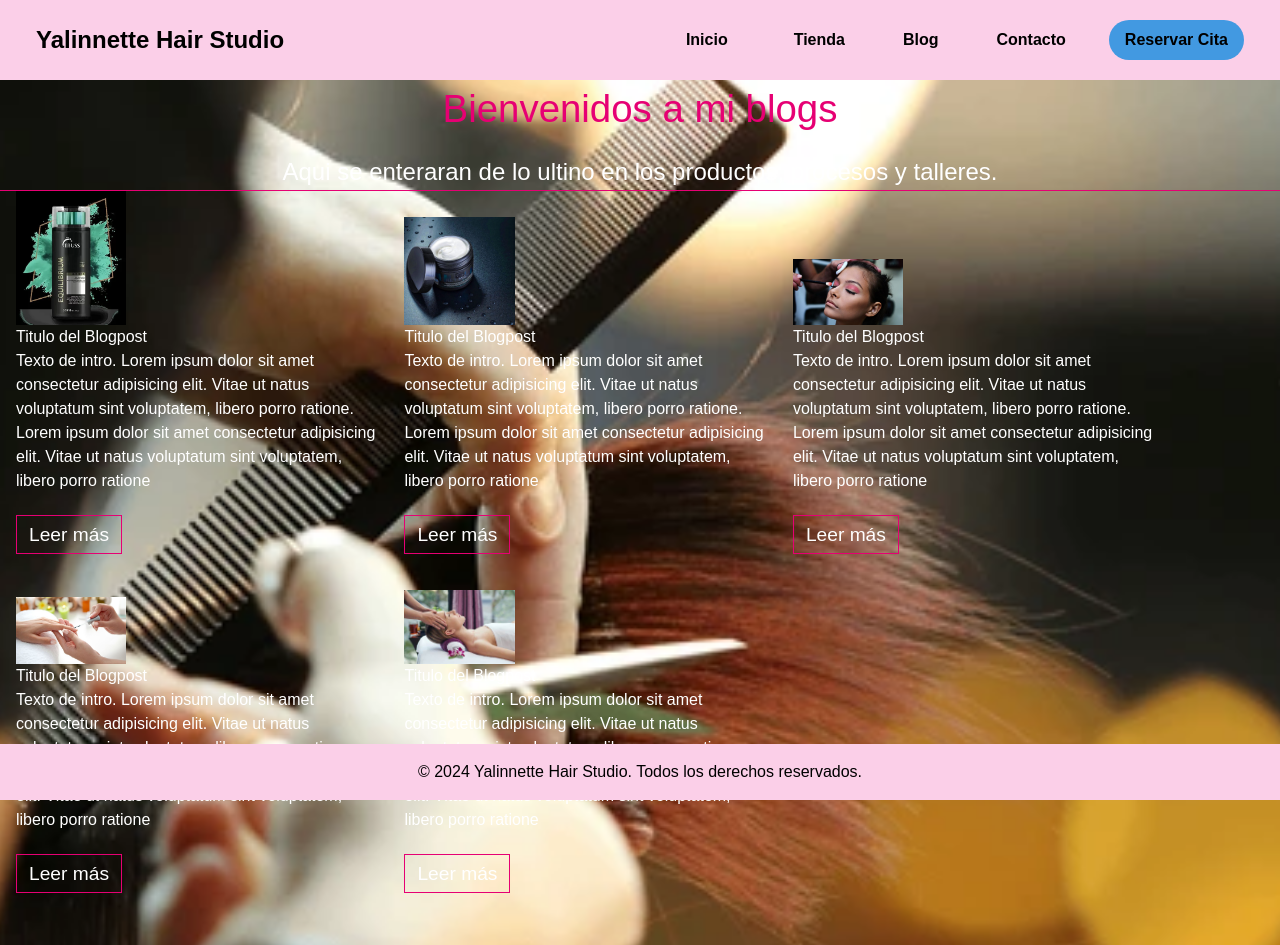
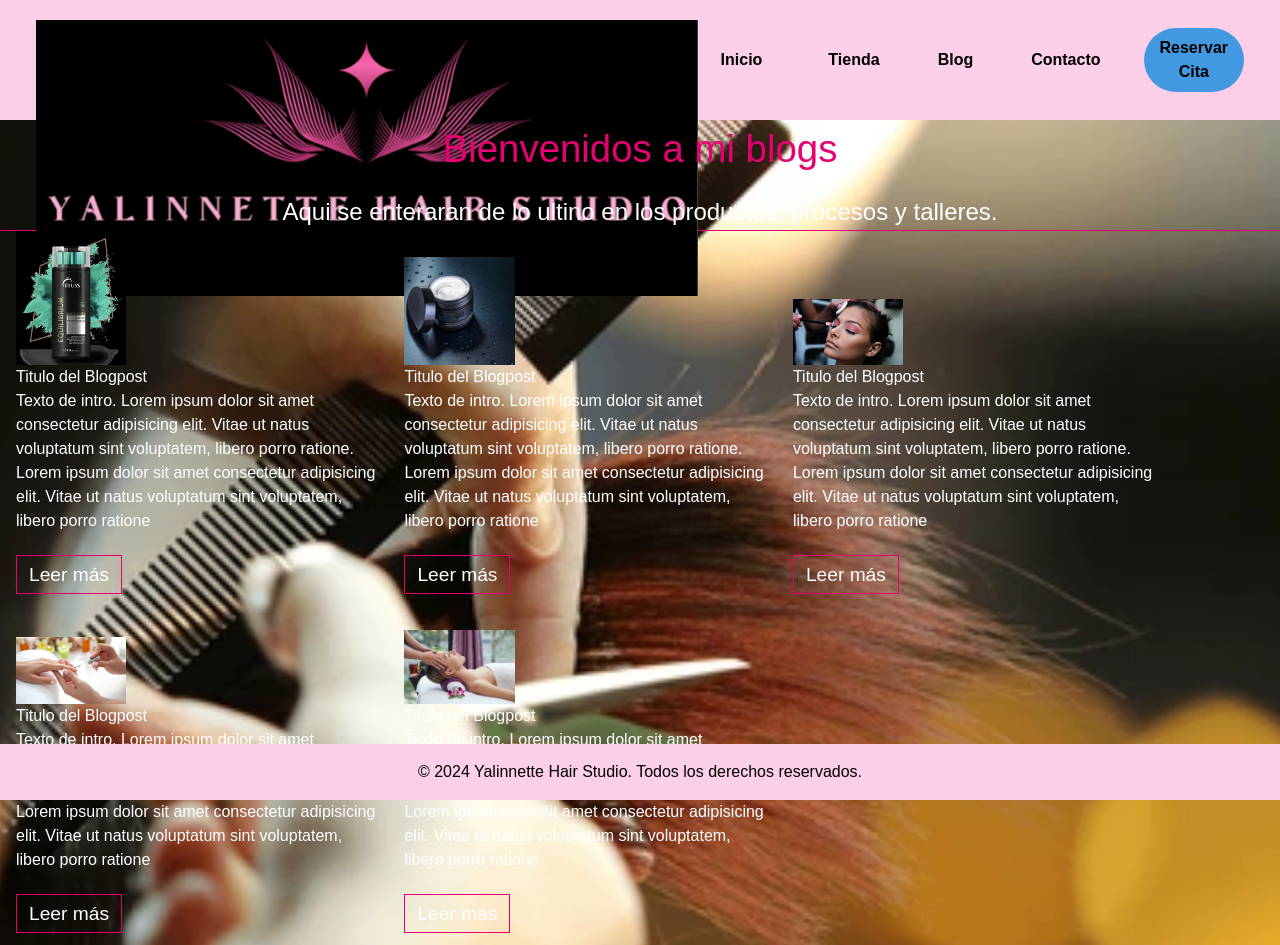
Before and after one commit to raf-rodriguez/HairStudio, a plain HTML site: page blog.html in a window 1280 px wide. Shown: the top 945 px of the page. Drawn offline with nearby package versions, Linux system fonts and the light colour scheme.

Commit message:
Update blog.html

```diff
--- a/blog.html
+++ b/blog.html
@@ -13,7 +13,9 @@
     <body class="bg-gray-100">
       <header>
           <nav class="navbar">
-              <a class="navbar-brand" href="#">Yalinnette Hair Studio</a>
+              <a href="#" class="block w-auto h-20">
+              <img src="Screenshot (135).png" alt="Logo">
+            </a>
               <input type="checkbox" id="menu-toggle" class="hidden">
               <label for="menu-toggle" class="cursor-pointer md:hidden">
                   <i class="bx bx-menu text-3xl"></i>
```
